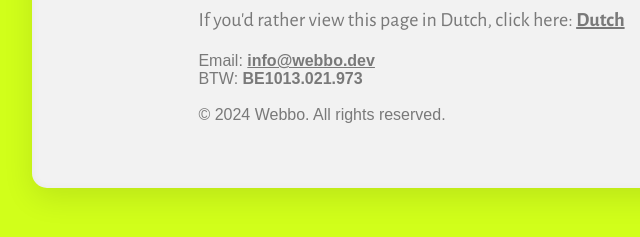
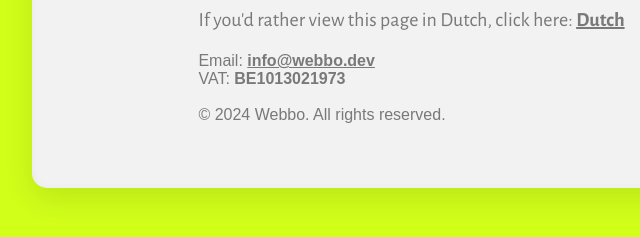
Before and after one commit to Th1b0/webbo, a plain HTML site: page en/index.html in a window 1280 px wide. Shown: the part 485-722 px from the top of the page, 134-774 px from the left. Drawn offline with nearby package versions, Linux system fonts and the light colour scheme.

Commit message:
Update index.html

```diff
--- a/en/index.html
+++ b/en/index.html
@@ -70,7 +70,7 @@
         <div class="footer">
             Email: <a href="mailto:info@webbo.dev">info@webbo.dev</a>
             <br>
-            BTW: <span>BE1013.021.973</span>
+            VAT: <span>BE1013021973</span>
             <br><br>
             &copy; 2024 Webbo. All rights reserved.
         </div>
```
